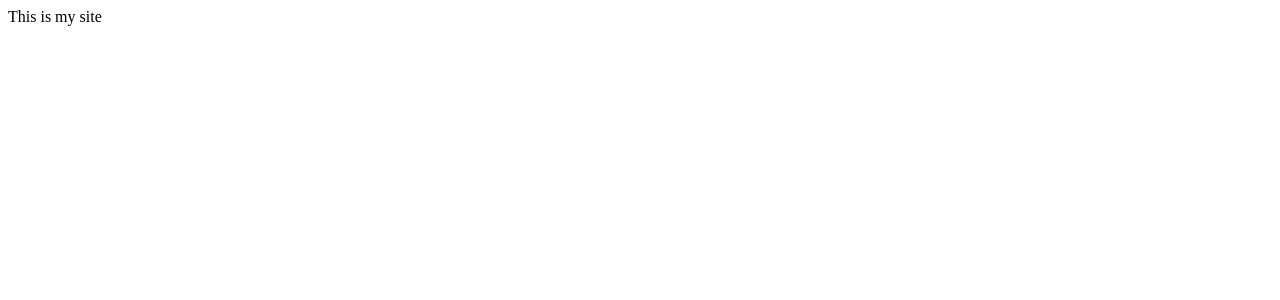
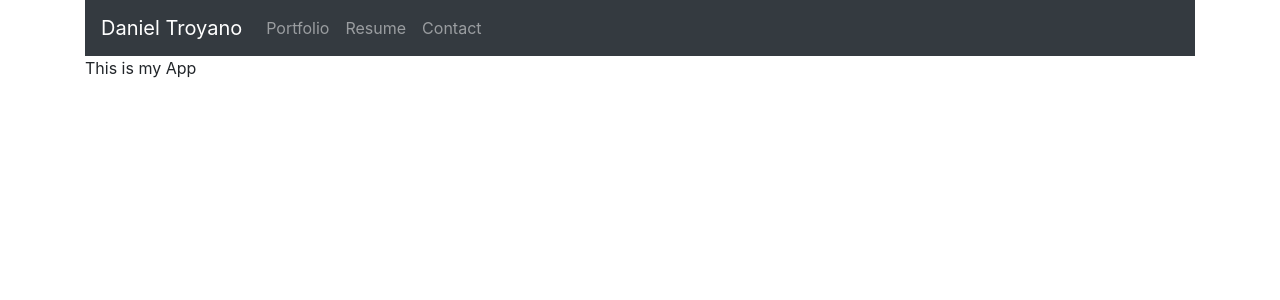
Before and after one commit to dtroyano86/portfolioSite, a Next.js app: page / in a window 1280 px wide. Shown: the top 300 px of the page. Built offline with nearby package versions, Linux system fonts and the light colour scheme.

Commit message:
NavBar added

```diff
--- /dev/null
+++ b/components/Header.js
@@ -0,0 +1,18 @@
+import Navbar from 'react-bootstrap/Navbar';
+import Nav from 'react-bootstrap/Nav';
+
+const Header = () => (
+  <Navbar bg="dark" expand="md" sticky="top" variant="dark">
+    <Navbar.Brand href="#home">Daniel Troyano</Navbar.Brand>
+    <Navbar.Toggle aria-controls="header-nav" />
+    <Navbar.Collapse id="header-nav">
+      <Nav>
+        <Nav.Link href="#portfolio">Portfolio</Nav.Link>
+        <Nav.Link href="#resume">Resume</Nav.Link>
+        <Nav.Link href="#contact">Contact</Nav.Link>
+      </Nav>
+    </Navbar.Collapse>
+  </Navbar>
+);
+
+export default Header;
--- /dev/null
+++ b/components/Layout.js
@@ -0,0 +1,16 @@
+import PropTypes from 'prop-types';
+import Container from 'react-bootstrap/Container';
+import Header from './Header';
+
+const Layout = ({ children }) => (
+  <Container>
+    <Header />
+    {children}
+  </Container>
+);
+
+export default Layout;
+
+Layout.propTypes = {
+  children: PropTypes.node.isRequired,
+};
--- a/package.json
+++ b/package.json
@@ -22,6 +22,7 @@
   "dependencies": {
     "bootstrap": "^4.5.2",
     "next": "^9.5.3",
+    "prop-types": "^15.7.2",
     "react": "^16.13.1",
     "react-bootstrap": "^1.3.0",
     "react-dom": "^16.13.1"
--- /dev/null
+++ b/pages/_app.js
@@ -0,0 +1,6 @@
+// import App from 'next/app'
+import 'bootstrap/dist/css/bootstrap.min.css';
+
+const MyApp = ({ Component, pageProps }) => <Component {...pageProps} />;
+
+export default MyApp;
--- a/pages/index.js
+++ b/pages/index.js
@@ -1,7 +1,9 @@
+import Layout from '../components/Layout';
+
 const Home = () => (
-  <div>
-    This is my site
-  </div>
+  <Layout>
+    This is my App
+  </Layout>
 );
 
 export default Home;
```
